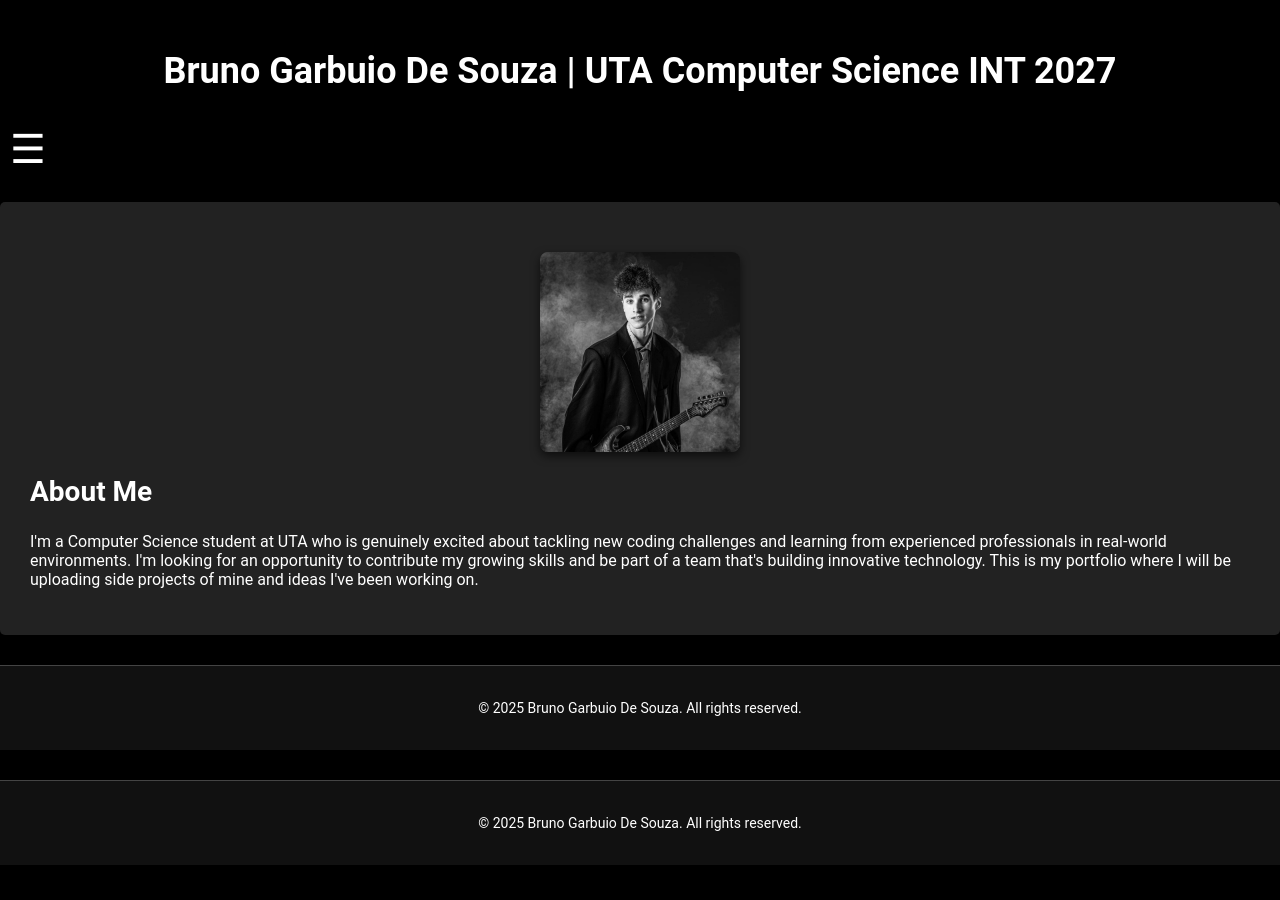
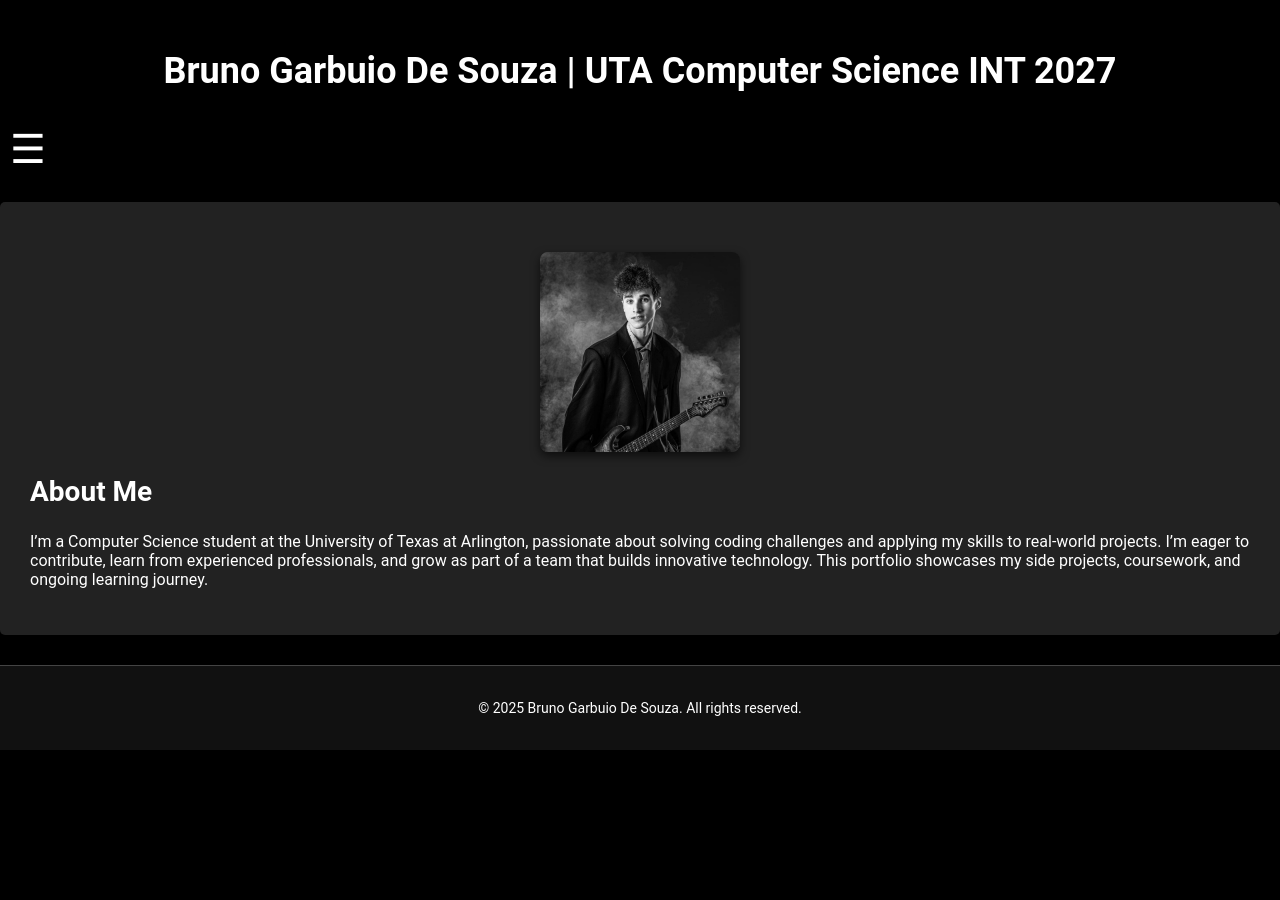
Before and after one commit to BrunoGDZZ/brunogdzz, a Jekyll site: the page built from index.md, in a window 1280 px wide. Built offline with Jekyll 4.4.1, drawn with Linux system fonts in a browser that asks for light colours.

Commit message:
Revise About Me and add Projects section
Updated the 'About Me' section and added 'Projects' section with details.

```diff
--- a/index.md
+++ b/index.md
@@ -25,57 +25,18 @@
 
 <!-- About Section -->
 <div id="about" class="tab-content active">
-  <img src="IMG_0615.jpg" alt="Bruno Garbuio De Souza" class="profile-img">
-    <h2>About Me</h2>
-    <p>I'm a Computer Science student at UTA who is genuinely excited about tackling new coding challenges and learning from experienced professionals in real-world environments. I'm looking for an opportunity to contribute my growing skills and be part of a team that's building innovative technology. This is my portfolio where I will be uploading side projects of mine and ideas I've been working on. </p>
+  <img src="IMG_0615.jpg" alt="Portrait of Bruno Garbuio De Souza" class="profile-img">
+  <h2>About Me</h2>
+  <p>
+    I’m a Computer Science student at the University of Texas at Arlington, passionate about solving coding challenges and applying my skills to real-world projects.
+    I’m eager to contribute, learn from experienced professionals, and grow as part of a team that builds innovative technology.
+    This portfolio showcases my side projects, coursework, and ongoing learning journey.
+  </p>
 </div>
 
 <!-- Projects Section -->
 <div id="projects" class="tab-content">
-    <h2>Projects</h2>
-    <div class="projects-container">
-        <div class="project">
-            <h3>Robots Recreation</h3>
-            <p>Recreated the Classic Robots game using Java OOP, later equipping it with SwiftUI. [IN PROGRESS] </p>
-            <p class="project-date">Date: Februrary 20 2025</p>
-            <a href="https://github.com/BrunoGDZZ/brunogdzz/tree/main/PersonalProjects2025/RobotsGame" target="_blank">View Project</a>
-        </div>
-        <div class="project">
-            <h3>Portfolio Website</h3>
-            <p>Designed and developed my personal portfolio using Jekyll and GitHub Pages. [IN PROGRESS] </p>
-            <p class="project-date">Date: March 2 2025</p>
-            <a href="https://github.com/BrunoGDZZ/brunogdzz" target="_blank">View Website</a>
-        </div>
-        <div class="project">
-            <h3>abUTA</h3>
-            <p>Developed a text-based social media system with threaded public posts, private messaging to users, account muting, and blocking. White Implementing key                 object-oriented programming concepts using Java.
-            [IN PROGRESS] </p>
-            <p class="project-date">Date: March 4 2025</p>
-            <a href="https://github.com/BrunoGDZZ/brunogdzz/tree/main/PersonalProjects2025/abUTA/baseline" target="_blank">View Project</a>
-        </div>
-    </div>
-</div>
-
-<!-- Coursework Section -->
-<div id="coursework" class="tab-content">
-    <h2>Relevant Coursework</h2>
-    <ul>
-        <li><strong>Introduction to Computer Science & Engineering</strong> - University of Texas at Arlington (CSE 1106)</li>
-        <li><strong>Introduction to Computers & Programming</strong> - University of Texas at Arlington (CSE 1310)</li>
-        <li><strong>Intermediate Programming</strong> - University of Texas at Arlington (CSE 1320)</li>
-        <li><strong>Object Oriented Programming (Java and C++)</strong> - University of Texas at Arlington (CSE 1325) [CURRENTLY]</li>
-        <li><strong>Computer Organization & Assembly Language</strong> - University of Texas at Arlington (CSE 2312) [CURRENTLY]</li>
-    </ul>
-</div>
-
-<!-- Contact Section -->
-<div id="contact" class="tab-content">
-    <h2>Contact Me</h2>
-    <p>Email: 23bdesouza@gmail.com</p>
-    <p>GitHub: <a href="https://github.com/brunogdzz" target="_blank">View Profile</a></p>
-    <p>LinkedIn: <a href="https://www.linkedin.com/in/bruno-garbuio-de-souza" target="_blank">View Profile</a></p>
-</div>
-
-<footer>
-    <p>&copy; 2025 Bruno Garbuio De Souza. All rights reserved.</p>
-</footer>
+  <h2>Projects</h2>
+  <div class="projects-container">
+    <div class="project">
+      <h3>Robots Recreati
```
